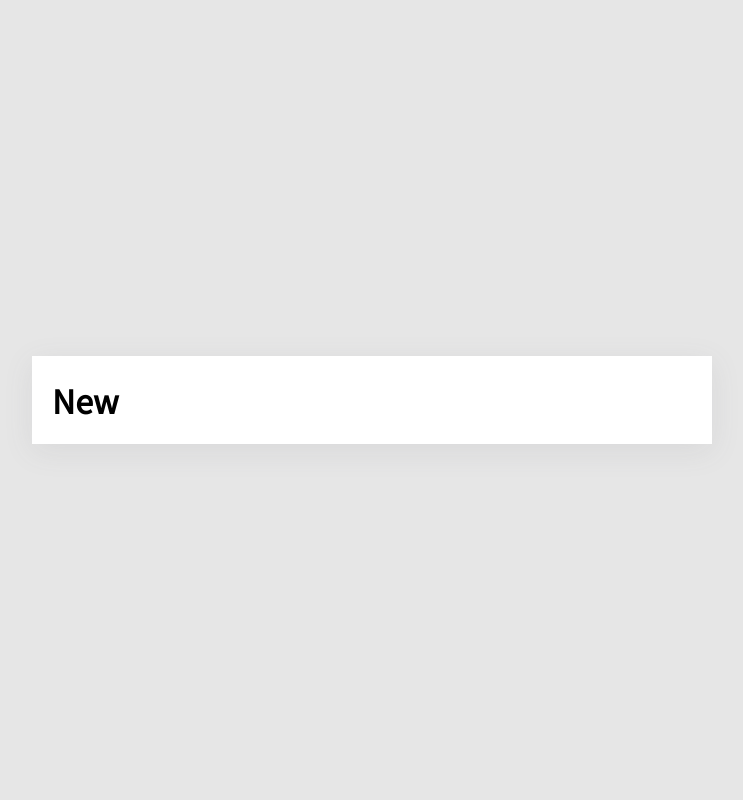
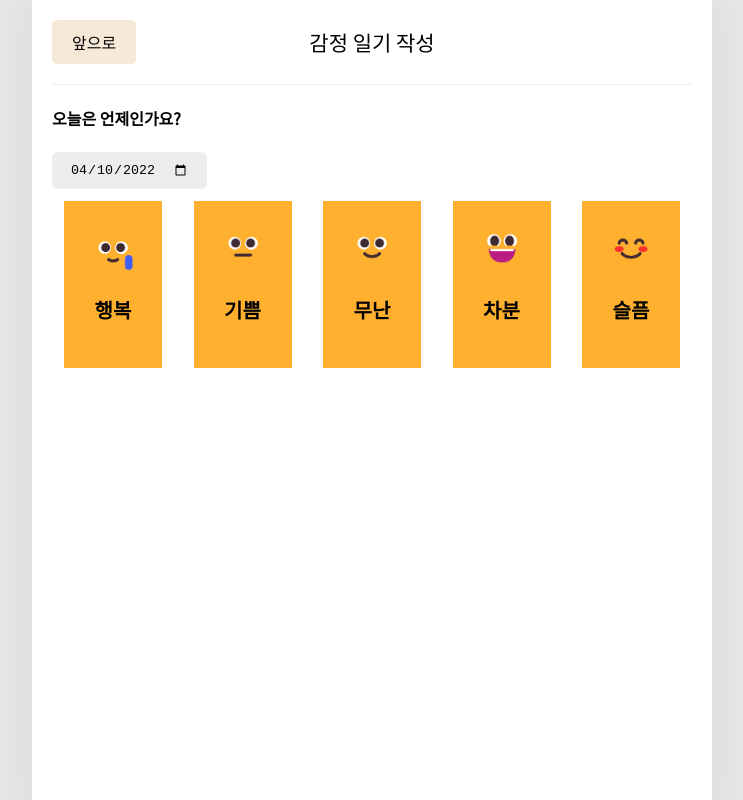
Before and after one commit to brightautumnsky/emotion-journal, a React (Create React App) app: page /new in a window 1280 px wide. Shown: the whole page, without its empty margins (268-1011 px from the left). Built offline with nearby package versions, Linux system fonts and the light colour scheme.

Commit message:
checking date & emotion

```diff
--- a/src/App.css
+++ b/src/App.css
@@ -11,13 +11,13 @@ body {
   display: flex;
   justify-content: center;
   align-items: center;
-  min-height: 100vh;
   margin: 0;
 }
 
 .App {
   font-family: "Noto Sans KR", sans-serif;
   padding: 0 20px 0 20px;
+  min-height: 100vh;
 }
 
 @media (min-width: 650px) {
--- /dev/null
+++ b/src/Components/Emotion.js
@@ -0,0 +1,45 @@
+import React from "react";
+import styled, { css } from "styled-components";
+
+const StyledEmotion = styled.div`
+  background: #ffb02e;
+  box-sizing: border-box;
+  padding: 24px;
+  margin: 12px;
+  display: flex;
+  flex-direction: column;
+  align-items: center;
+  cursor: pointer;
+  img {
+    width: 50px;
+  }
+  p {
+    font-weight: 900;
+    font-size: 20px;
+  }
+
+  ${({ active }) =>
+    active &&
+    css`
+      background: lightcoral;
+    `}
+
+  @media screen and (max-width: 650px) {
+    padding: 12px;
+    margin: 12px;
+    img {
+      width: 30px;
+    }
+  }
+`;
+
+const Emotion = ({ id, img, des, emotion, onClick }) => {
+  return (
+    <StyledEmotion active={id === emotion} onClick={() => onClick(id)}>
+      <img src={img} alt={`emotin-${id}`} />
+      <p>{des}</p>
+    </StyledEmotion>
+  );
+};
+
+export default Emotion;
--- a/src/Components/Header.js
+++ b/src/Components/Header.js
@@ -10,15 +10,15 @@ const StyledHeader = styled.header`
   & > div {
     display: flex;
   }
-  .header__left {
+  .header-left {
     width: 25%;
     justify-content: start;
   }
-  .header__right {
+  .header-right {
     width: 25%;
     justify-content: end;
   }
-  .header__text {
+  .header-text {
     width: 50%;
     font-size: 21px;
     justify-content: center;
@@ -28,9 +28,9 @@ const StyledHeader = styled.header`
 const Header = ({ text, leftChild, rightChild }) => {
   return (
     <StyledHeader>
-      <div className="header__left">{leftChild}</div>
-      <div className="header__text">{text}</div>
-      <div className="header__right">{rightChild}</div>
+      <div className="header-left">{leftChild}</div>
+      <div className="header-text">{text}</div>
+      <div className="header-right">{rightChild}</div>
     </StyledHeader>
   );
 };
--- a/src/Components/Journal.js
+++ b/src/Components/Journal.js
@@ -8,22 +8,22 @@ const StyledJournal = styled.div`
   display: flex;
   align-items: center;
   box-sizing: border-box;
-  .emotionBox {
+  .emotion-box {
     width: 120px;
     display: flex;
     justify-content: center;
     background-color: #ffb02e;
     border-radius: 6px;
-    .emotionImg {
+    .emotion-img {
       width: 60px;
       height: 60px;
       background-color: #ffb02e;
     }
   }
   /* 이미지마다 색이 다를 경우를 위해 클래스 나누기 */
-  .emotionBox--5 {
+  .emotion-box-5 {
   }
-  .journalMainBox {
+  .journal-main-box {
     cursor: pointer;
     display: flex;
     flex-direction: column;
@@ -33,11 +33,11 @@ const StyledJournal = styled.div`
     & > div + div {
       margin-top: 10px;
     }
-    .journalContent {
+    .journal-content {
       padding-left: 3px;
     }
   }
-  .journalDate {
+  .journal-date {
     span {
       background: #efefef;
       padding: 3px 6px;
@@ -45,7 +45,7 @@ const StyledJournal = styled.div`
     }
   }
   @media screen and (max-width: 650px) {
-    .journalDate {
+    .journal-date {
       span {
         font-size: 12px;
       }
@@ -68,22 +68,22 @@ const Journal = ({ id, date, emotion, content }) => {
 
   return (
     <StyledJournal>
-      <div className={["emotionBox", `emotionBox--${emotion}`].join(" ")}>
+      <div className={["emotion-box", `emotion-box--${emotion}`].join(" ")}>
         <img
-          className="emotionImg"
+          className="emotion-img"
           src={targetEmotion}
           alt={`emotion-${emotion}`}
         />
       </div>
-      <div className="journalMainBox">
-        <div className="journalDate" onClick={goDetail}>
+      <div className="journal-main-box">
+        <div className="journal-date" onClick={goDetail}>
           <span>
             {`${targetDate.getFullYear()}년
           ${targetDate.getMonth() + 1}월
           ${targetDate.getDate()}일`}
           </span>
         </div>
-        <div className="journalContent">{content}</div>
+        <div className="journal-content">{content}</div>
       </div>
       <Button text="수정" onClick={goEdit}></Button>
     </StyledJournal>
--- /dev/null
+++ b/src/Components/JournalEditor.js
@@ -0,0 +1,105 @@
+import React, { useState } from "react";
+import { useNavigate } from "react-router-dom";
+import styled from "styled-components";
+import Header from "./Header";
+import Button from "./Button";
+import Emotion from "./Emotion";
+
+const emotionList = [
+  { id: 1, img: process.env.PUBLIC_URL + "assets/1.png", des: "행복" },
+  { id: 2, img: process.env.PUBLIC_URL + "assets/2.png", des: "기쁨" },
+  { id: 3, img: process.env.PUBLIC_URL + "assets/3.png", des: "무난" },
+  { id: 4, img: process.env.PUBLIC_URL + "assets/4.png", des: "차분" },
+  { id: 5, img: process.env.PUBLIC_URL + "assets/5.png", des: "슬픔" },
+];
+
+const StyledJournalEditor = styled.div`
+  section {
+    .input-box {
+      background: #ececec;
+      padding: 10px 18px;
+      border-radius: 6px;
+      border: none;
+      &:focus {
+        outline: none;
+      }
+    }
+    .emotion-box {
+      display: flex;
+      flex-wrap: wrap;
+      justify-content: space-between;
+      width: 100%;
+    }
+  }
+`;
+
+const JournalEditor = () => {
+  const navigate = useNavigate();
+  const goBack = () => {
+    navigate(-1);
+  };
+
+  const [emotion, setEmotion] = useState(null);
+
+  // 감정 변화
+  const onClickEmotion = (emotion) => {
+    setEmotion(emotion);
+  };
+
+  // 날짜 변환 함수
+  const getStringDate = (date) => {
+    let year = date.getFullYear();
+    let month = date.getMonth() + 1;
+    let day = date.getDate();
+
+    if (month < 10) {
+      month = `0${month}`;
+    }
+
+    if (day < 10) {
+      day = `0${day}`;
+    }
+
+    // date 객체를 -로 나누는 string으로 변경
+    return [year, month, day].join("-");
+  };
+
+  const [date, setDate] = useState(getStringDate(new Date()));
+
+  const onChangeDate = (e) => {
+    setDate(e.target.value);
+  };
+
+  return (
+    <StyledJournalEditor>
+      <Header
+        text="감정 일기 작성"
+        leftChild={<Button text="앞으로" onClick={goBack} />}
+      />
+      <section>
+        <h4>오늘은 언제인가요?</h4>
+        <input
+          className="input-box"
+          type="date"
+          onChange={onChangeDate}
+          value={date}
+        />
+        <section>
+          <div className="emotion-box">
+            {emotionList.map((em) => (
+              <Emotion
+                emotion={emotion}
+                id={em.id}
+                img={em.img}
+                des={em.des}
+                onClick={onClickEmotion}
+              />
+            ))}
+          </div>
+        </section>
+      </section>
+    </StyledJournalEditor>
+  );
+};
+
+export default JournalEditor;
--- a/src/Components/JournalList.js
+++ b/src/Components/JournalList.js
@@ -7,17 +7,17 @@ import Journal from "./Journal";
 
 const StyledJournalList = styled.div`
   padding: 30px 0 30px 0;
-  .menuContainer {
+  .menu-container {
     display: flex;
   }
-  .journalContainer {
+  .journal-container {
     margin-top: 30px;
     border-bottom: 1px solid lightgray;
     & + & {
       margin-top: 12px;
     }
   }
-  .menuEmptyBox {
+  .menu-empty-box {
     flex: 1;
   }
 `;
@@ -72,7 +72,7 @@ const JournalList = ({ journalList }) => {
 
   return (
     <StyledJournalList>
-      <div className="menuContainer">
+      <div className="menu-container">
         <ControlMenu
           value={sortType}
           onChange={setSortType}
@@ -83,12 +83,12 @@ const JournalList = ({ journalList }) => {
           onChange={setFilterType}
           optionList={filterList}
         />
-        <div className="menuEmptyBox"></div>
+        <div className="menu-empty-box"></div>
         {/* 네비게이트 설정 */}
         <Button type="positive" text="작성" onClick={() => navigate("/new")} />
       </div>
       {getComputedJournalList().map((journal) => (
-        <div className="journalContainer">
+        <div className="journal-container">
           <Journal
             id={journal.id}
             content={journal.content}
--- a/src/Pages/New.js
+++ b/src/Pages/New.js
@@ -1,9 +1,10 @@
 import React from "react";
+import JournalEditor from "../Components/JournalEditor";
 
 const New = () => {
   return (
     <div>
-      <h1>New</h1>
+      <JournalEditor />
     </div>
   );
 };
```
